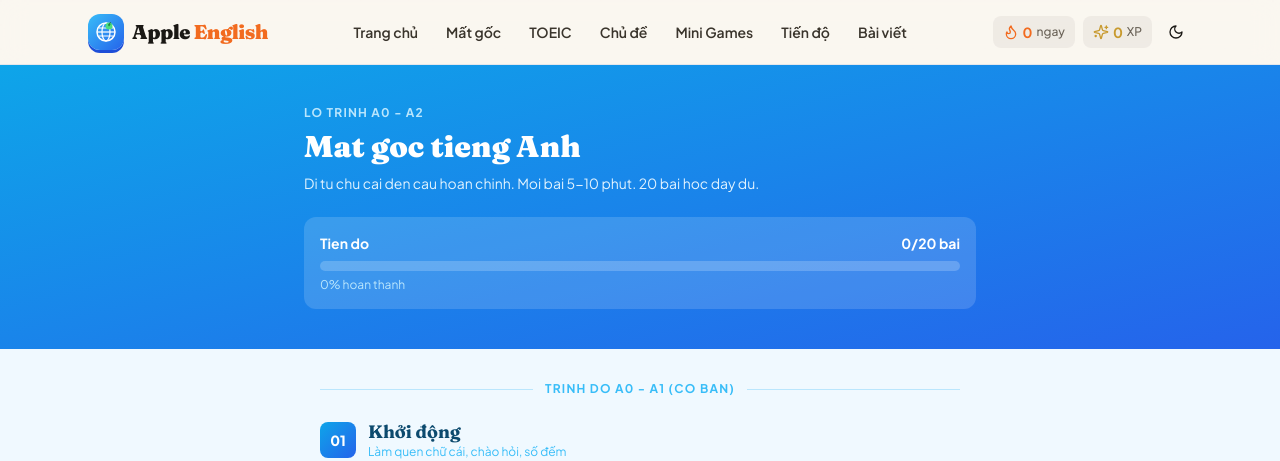
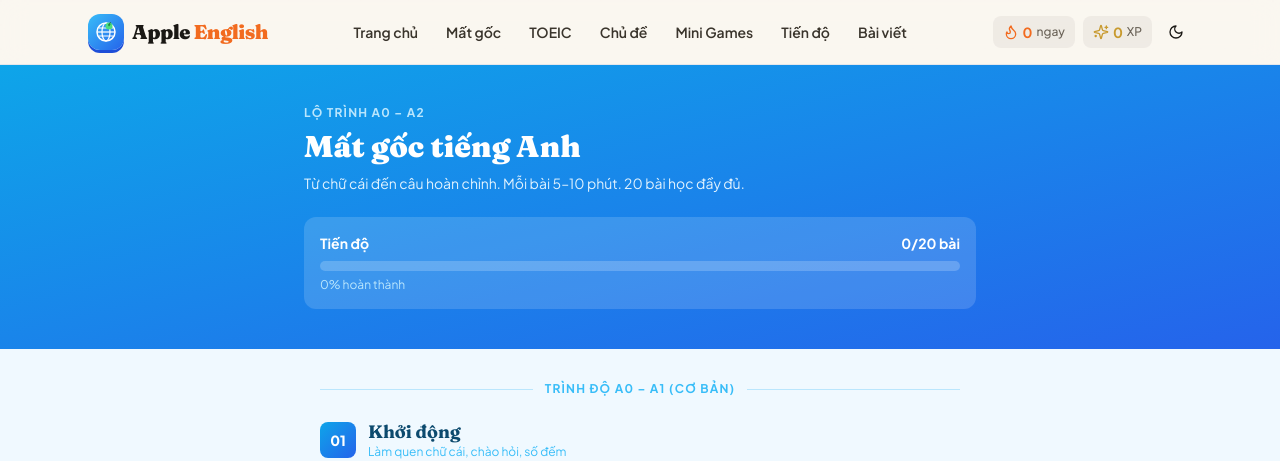
Before and after one commit to NguyeQuanHuy/apple-english, a Next.js app: page /learn/beginner in a window 1280 px wide. Shown: the top 461 px of the page. Built offline with nearby package versions, Linux system fonts and the light colour scheme.

Commit message:
fix: beginner page Vietnamese diacritics

```diff
--- a/app/learn/beginner/page.tsx
+++ b/app/learn/beginner/page.tsx
@@ -25,19 +25,19 @@ export default function BeginnerIndex() {
       {/* Hero */}
       <div className="bg-gradient-to-br from-sky-500 to-blue-600 text-white px-4 pt-10 pb-10">
         <div className="max-w-2xl mx-auto">
-          <p className="text-xs font-bold uppercase tracking-widest text-sky-200 mb-2">Lo trinh A0 - A2</p>
-          <h1 className="font-display text-3xl font-black mb-2">Mat goc tieng Anh</h1>
-          <p className="text-sky-100 text-sm mb-6">Di tu chu cai den cau hoan chinh. Moi bai 5-10 phut. {totalLessons} bai hoc day du.</p>
+          <p className="text-xs font-bold uppercase tracking-widest text-sky-200 mb-2">Lộ trình A0 – A2</p>
+          <h1 className="font-display text-3xl font-black mb-2">Mất gốc tiếng Anh</h1>
+          <p className="text-sky-100 text-sm mb-6">Từ chữ cái đến câu hoàn chỉnh. Mỗi bài 5–10 phút. {totalLessons} bài học đầy đủ.</p>
 
           <div className="bg-white/15 rounded-xl p-4">
             <div className="flex justify-between text-sm font-bold mb-2">
-              <span>Tien do</span>
-              <span>{doneCount}/{totalLessons} bai</span>
+              <span>Tiến độ</span>
+              <span>{doneCount}/{totalLessons} bài</span>
             </div>
             <div className="h-2.5 bg-white/20 rounded-full overflow-hidden">
               <div className="h-full bg-yellow-300 rounded-full transition-all" style={{ width: `${percent}%` }} />
             </div>
-            <p className="text-sky-200 text-xs mt-1.5">{percent}% hoan thanh</p>
+            <p className="text-sky-200 text-xs mt-1.5">{percent}% hoàn thành</p>
           </div>
         </div>
       </div>
@@ -48,7 +48,7 @@ export default function BeginnerIndex() {
         {/* Label A0-A1 */}
         <div className="flex items-center gap-3 mb-6">
           <div className="h-px flex-1 bg-sky-200" />
-          <span className="text-xs font-bold text-sky-400 uppercase tracking-widest">Trinh do A0 - A1 (Co ban)</span>
+          <span className="text-xs font-bold text-sky-400 uppercase tracking-widest">Trình độ A0 – A1 (Cơ bản)</span>
           <div className="h-px flex-1 bg-sky-200" />
         </div>
 
@@ -65,7 +65,7 @@ export default function BeginnerIndex() {
         <div className="flex items-center gap-3 mb-6">
           <div className="h-px flex-1 bg-sky-200" />
           <span className="text-xs font-bold text-sky-400 uppercase tracking-widest flex items-center gap-1">
-            <Star size={10} /> Trinh do A2 (Nang cao)
+            <Star size={10} /> Trình độ A2 (Nâng cao)
           </span>
           <div className="h-px flex-1 bg-sky-200" />
         </div>
@@ -132,7 +132,7 @@ function LessonRow({ lesson, locked, done }: { lesson: any; locked: boolean; don
       </div>
       {!locked && (
         <div className="flex items-center gap-0.5 text-xs font-bold text-sky-500 flex-shrink-0">
-          {done ? "Hoc lai" : "Hoc"} <ChevronRight size={14} />
+          {done ? "Học lại" : "Học"} <ChevronRight size={14} />
         </div>
       )}
     </div>
```
Also changed, not shown: fix-beginner.js (added, +15 -0 lines).
